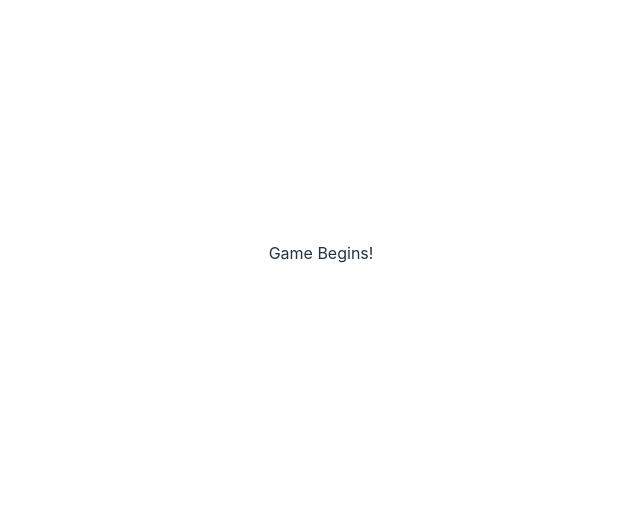
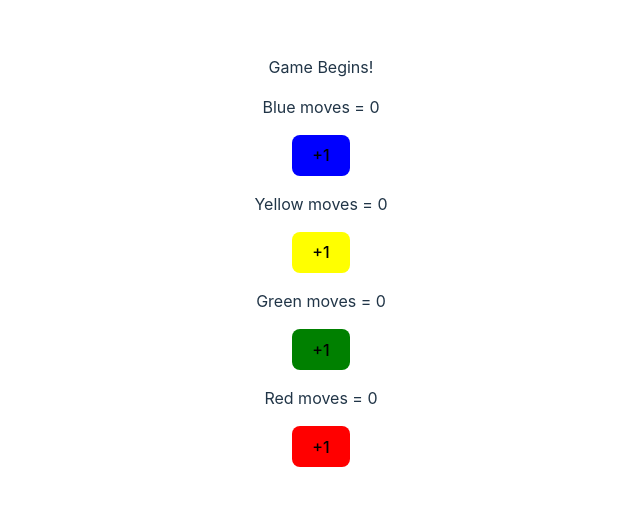
Before and after one commit to gehlotlalit/React-Tutorial, a React (Vite) app in the folder react-state-class/: page / in a window 1280 px wide. Shown: the part 147-652 px from the top of the page, without its empty margins (319-959 px from the left). Built offline with nearby package versions, Linux system fonts and the light colour scheme.

Commit message:
Object in LudoBoard

```diff
--- a/react-state-class/src/LudoBoard.jsx
+++ b/react-state-class/src/LudoBoard.jsx
@@ -1,7 +1,41 @@
+import { useState } from "react"
+
 export default function LudoBoard(){
+    let [moves, setMoves] = useState({blue: 0, red: 0, yellow: 0, green: 0});
+
+    let updateBlue = () => {
+        setMoves((prevMoves) => {
+           return {...prevMoves, blue: prevMoves.blue +1 };  //spread object
+        });
+    };
+    let updateYellow = () => {
+        setMoves((prevMoves) => {
+           return {...prevMoves, yellow: prevMoves.yellow +1 };  //spread object
+        });
+    };
+    let updateGreen = () => {
+        setMoves((prevMoves) => {
+           return {...prevMoves, green: prevMoves.green +1 };  //spread object
+        });
+    };
+    let updateRed = () => {
+        setMoves((prevMoves) => {
+           return {...prevMoves, red: prevMoves.red +1 };  //spread object
+        });
+    };
     return (
         <div>
             <p>Game Begins!</p>
+            <div className="board">
+                <p>Blue moves = {moves.blue}</p>
+                <button style={{backgroundColor: "blue"}} onClick={updateBlue}>+1</button>
+                <p>Yellow moves = {moves.yellow}</p>
+                <button style={{backgroundColor: "yellow", color: "black"}} onClick={updateYellow}>+1</button>
+                <p>Green moves = {moves.green}</p>
+                <button style={{backgroundColor: "green"}} onClick={updateGreen}>+1</button>
+                <p>Red moves = {moves.red}</p>
+                <button style={{backgroundColor: "red"}} onClick={updateRed}>+1</button>
+            </div>
         </div>
     )
 }
```
